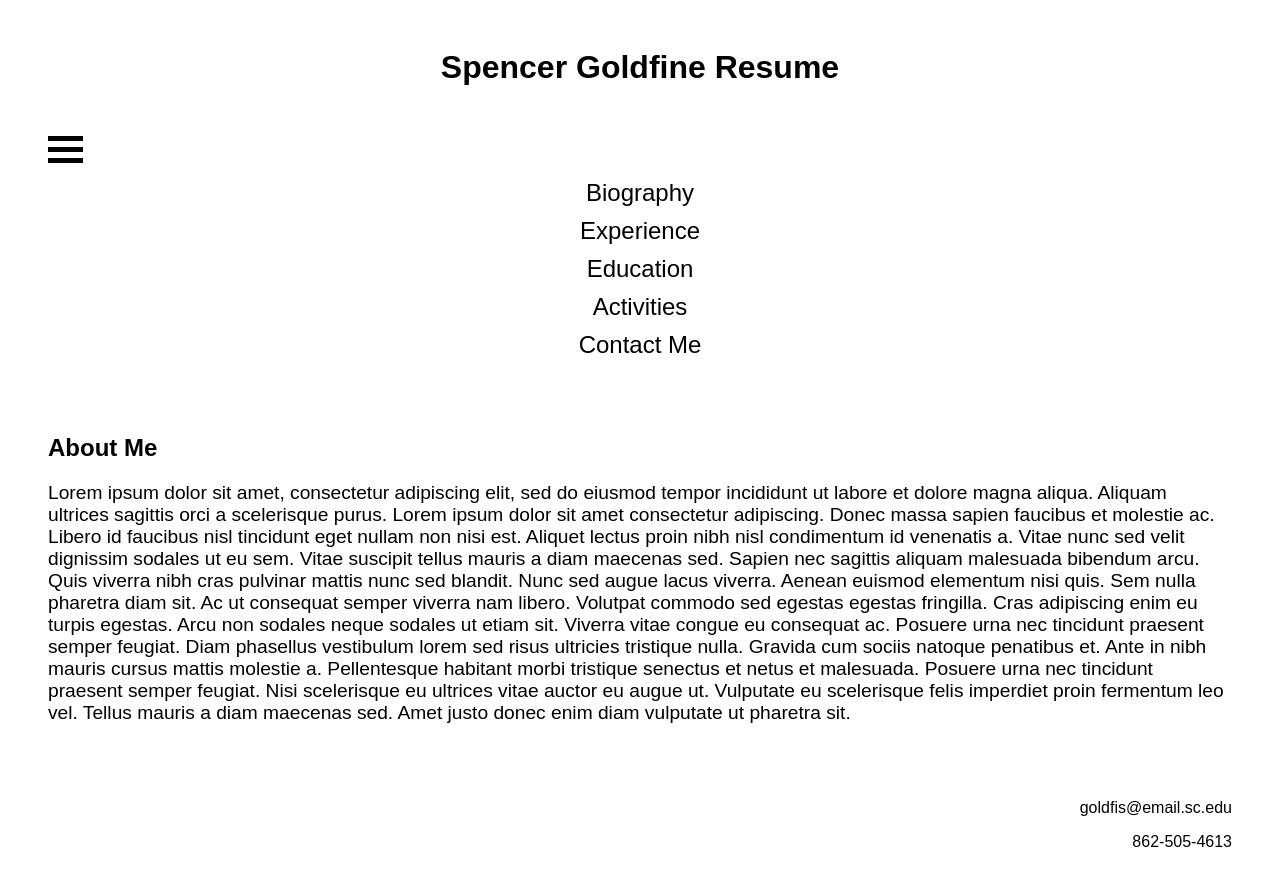
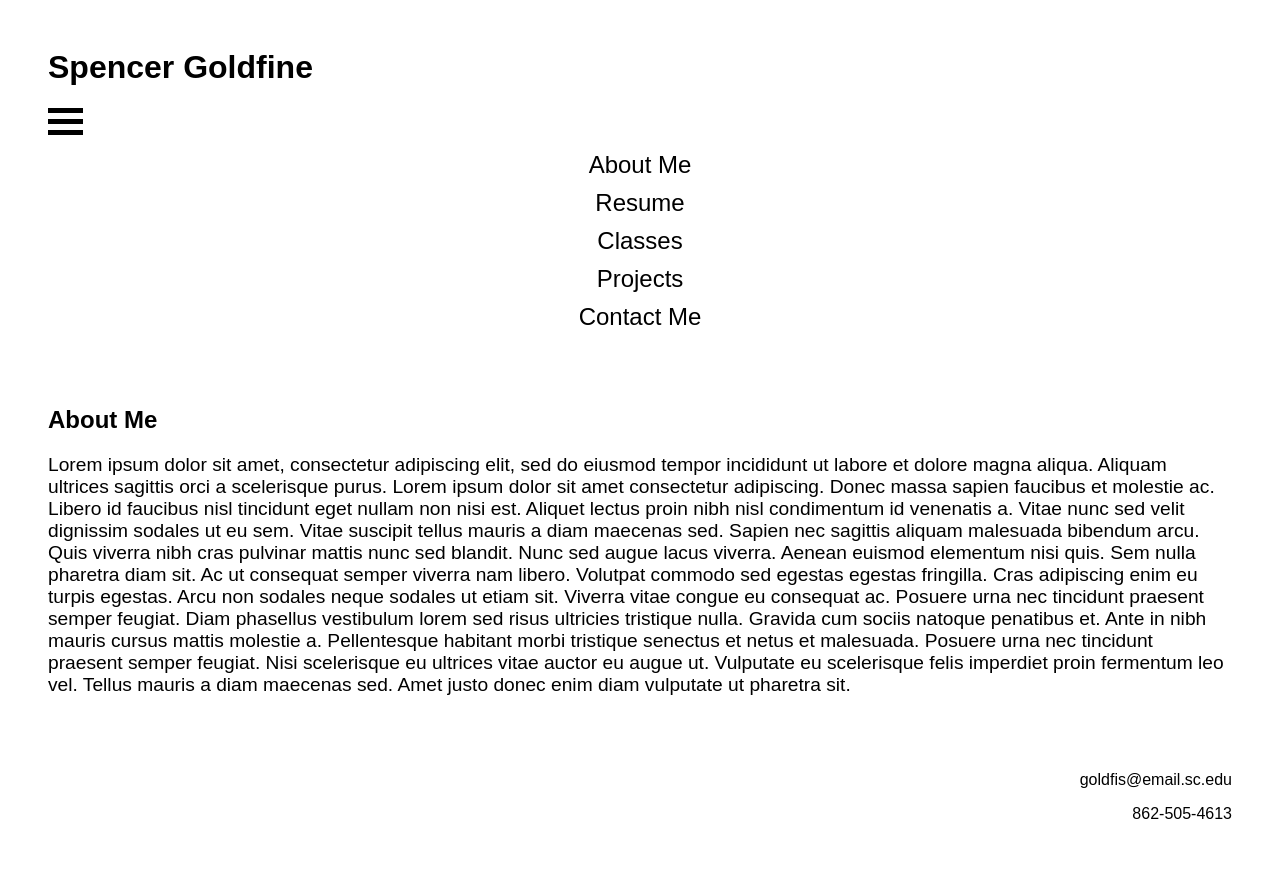
Before and after one commit to SGoldfine/SGoldfine.github.io, a plain HTML site: page projects/part1/bio.html in a window 1280 px wide. Both pictures are taken after a click on the element 640 px from the left and 149 px from the top of the page. Drawn offline with Linux system fonts and the light colour scheme.

Commit message:
updating website

```diff
--- a/projects/part1/bio.html
+++ b/projects/part1/bio.html
@@ -8,7 +8,7 @@
 
     <body>
         <header id="main-header">
-            <h1>Spencer Goldfine Resume</h1>
+            <h1>Spencer Goldfine</h1>
             <nav id="main-nav">
                 <div id="nav-toggle">
                     <div></div>
@@ -16,10 +16,10 @@
                     <div></div>
                 </div>
                 <ul id="main-nav-items" class="hidden">
-                    <li><a href="#" id="p1of5">Biography</a></li>
-                    <li><a href="work.html" id="p2of5">Experience</a></li>
-                    <li><a href="education.html" id="p3of5">Education</a></li>
-                    <li><a href="volunteer.html" id="p4of5">Activities</a></li>
+                    <li><a href="#" id="p1of5">About Me</a></li>
+                    <li><a href="work.html" id="p2of5">Resume</a></li>
+                    <li><a href="education.html" id="p3of5">Classes</a></li>
+                    <li><a href="volunteer.html" id="p4of5">Projects</a></li>
                     <li><a href="contact.html" id="p5of5">Contact Me</a></li>
                 </ul>
             </nav>
--- a/projects/part1/biostyles.css
+++ b/projects/part1/biostyles.css
@@ -11,13 +11,8 @@ body {
     margin: auto;
 }
 
-#main-nav li,
-h1 {
+#main-nav li {
     text-align: center;
-}
-
-h1 {
-    margin-bottom: 50px;
 }
 
 #main-footer p {
--- a/projects/part1/contactstyles.css
+++ b/projects/part1/contactstyles.css
@@ -13,11 +13,6 @@ body {
 
 #main-nav li {
     text-align: center;
-}
-
-h1 {
-    text-align: left;
-    margin-bottom: 50px;
 }
 
 #main-footer p {
--- a/projects/part1/educationstyles.css
+++ b/projects/part1/educationstyles.css
@@ -13,11 +13,6 @@ body {
 
 #main-nav li {
     text-align: center;
-}
-
-h1 {
-    text-align: left;
-    margin-bottom: 75px;
 }
 
 #main-footer p {
--- a/projects/part1/volunteerstyles.css
+++ b/projects/part1/volunteerstyles.css
@@ -13,11 +13,6 @@ body {
 
 #main-nav li {
     text-align: center;
-}
-
-h1 {
-    text-align: left;
-    margin-bottom: 75px;
 }
 
 #main-footer p {
--- a/projects/part1/workstyles.css
+++ b/projects/part1/workstyles.css
@@ -13,11 +13,6 @@ body {
 
 #main-nav li {
     text-align: center;
-}
-
-h1 {
-    text-align: left;
-    margin-bottom: 75px;
 }
 
 #main-footer p {
@@ -85,21 +80,17 @@ body {
 
 @media only screen and (min-width:1300px) {
     #main-nav-items,
-    .columns {
+    .work {
         display: flex;
     }
 
-    .columns {
+    .work {
         flex-wrap: wrap;
     }
 
-    #sec1 {
+    #sec1,
+    h1 {
         flex: 50%;
-    }
-
-    #sec2 {
-        position: relative;
-        top: 100px;
     }
 
     #main-nav-items li {
```
Also changed, not shown: projects/part1/contact.html (+4 -4 lines), projects/part1/education.html (+4 -4 lines), projects/part1/volunteer.html (+4 -4 lines), projects/part1/work.html (+15 -8 lines).
